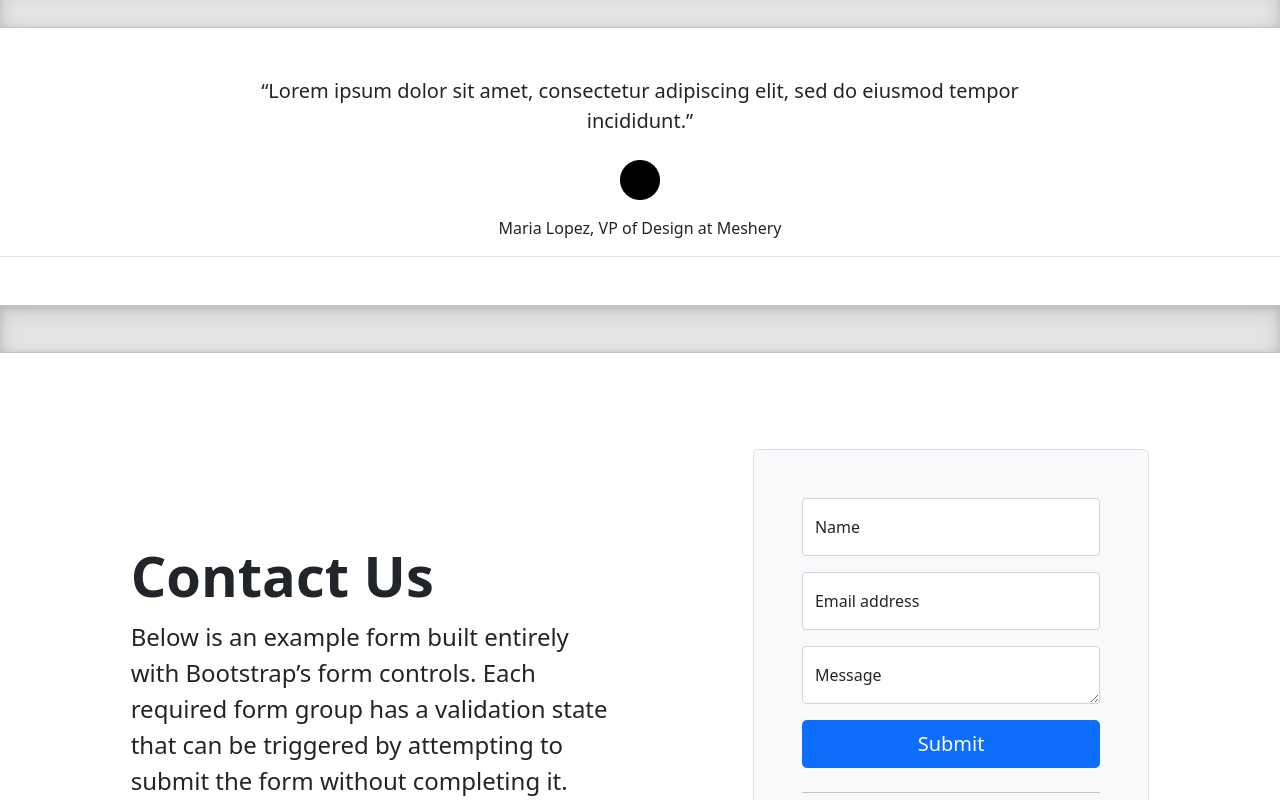
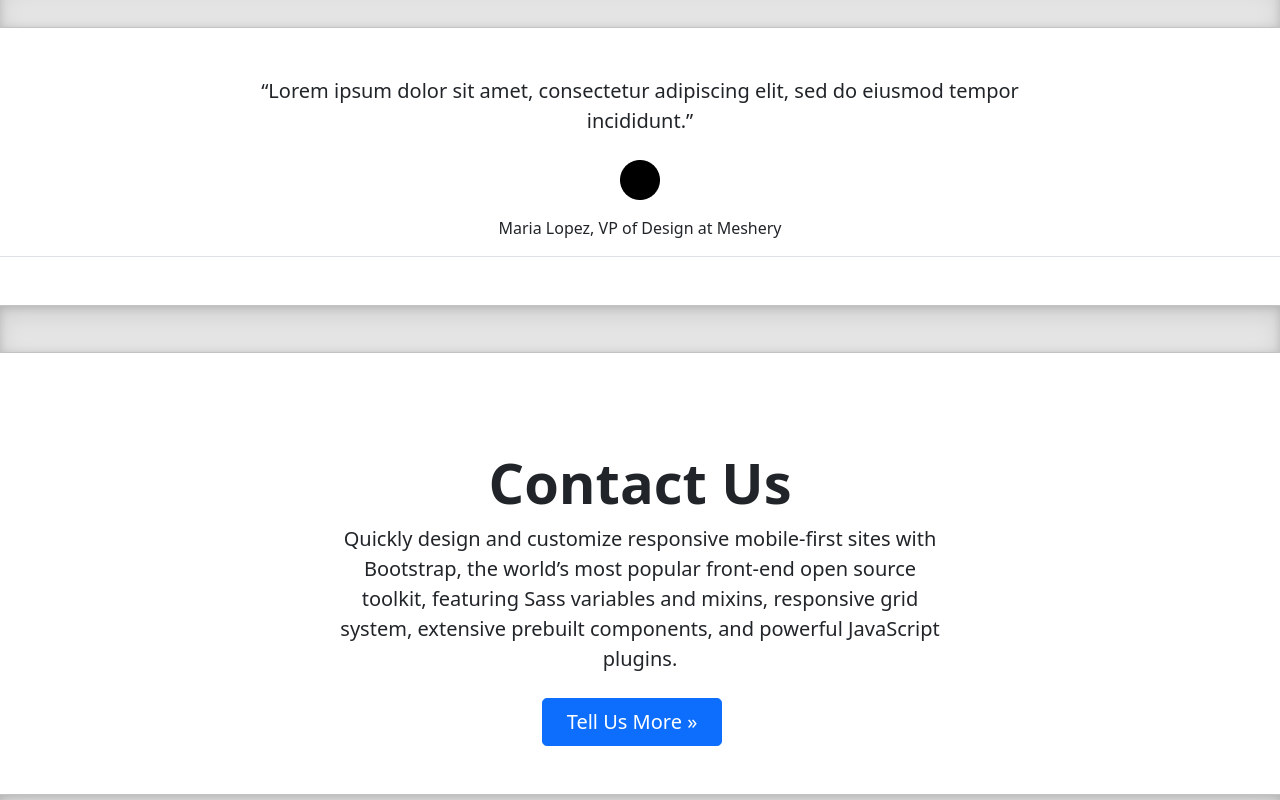
Before and after one commit to YangTuanAnh/TheUpbizniz-Website, a plain HTML site: page index.html in a window 1280 px wide. Shown: the part 2969-3769 px from the top of the page. Drawn offline with nearby package versions, Linux system fonts and the light colour scheme.

Commit message:
Edit Contact Us in Index

```diff
--- a/index.html
+++ b/index.html
@@ -93,7 +93,7 @@
                     <h2 class="display-5 fw-bold lh-1 mb-3">Về chúng tôi</h2>
                     <p class="lead">Quickly design and customize responsive mobile-first sites with Bootstrap, the world’s most popular front-end open source toolkit, featuring Sass variables and mixins, responsive grid system, extensive prebuilt components, and powerful JavaScript plugins.</p>
                     <div class="d-grid gap-2 d-md-flex justify-content-md-start">
-                      <a type="button" class="btn btn-primary btn-lg px-4 me-md-2" href="aboutus.html">Learn More</a>
+                      <a type="button" class="btn btn-primary btn-lg px-4 me-md-2" href="aboutus.html">Learn More &raquo;</a>
                     </div>
                   </div>
                 </div>
@@ -188,33 +188,15 @@
 
         <!--Contact Us-->
         <section id="contact">
-            <div class="container col-xl-10 col-xxl-8 px-4 py-5">
-                <div class="row align-items-center g-lg-5 py-5">
-                  <div class="col-lg-7 text-center text-lg-start">
-                    <h1 class="display-4 fw-bold lh-1 mb-3">Contact Us</h1>
-                    <p class="col-lg-10 fs-4">Below is an example form built entirely with Bootstrap’s form controls. Each required form group has a validation state that can be triggered by attempting to submit the form without completing it.</p>
-                  </div>
-                  <div class="col-md-10 mx-auto col-lg-5">
-                    <form class="p-4 p-md-5 border rounded-3 bg-light" method="post">
-                        <div class="form-floating mb-3">
-                            <input type="text" class="form-control" id="floatingInput" placeholder="Name">
-                            <label for="floatingInput">Name</label>
-                          </div>
-                      <div class="form-floating mb-3">
-                        <input type="email" class="form-control" id="floatingInput" placeholder="name@example.com">
-                        <label for="floatingInput">Email address</label>
-                      </div>
-                      <div class="form-floating mb-3">
-                        <textarea class="form-control" id="floatingInput" placeholder="Please enter your message here" rows="3"></textarea>
-                        <label for="floatingInput">Message</label>
-                      </div>
-                      <button class="w-100 btn btn-lg btn-primary" type="submit">Submit</button>
-                      <hr class="my-4">
-                      <small class="text-muted">By clicking Submit, you agree to the terms of use.</small>
-                    </form>
-                  </div>
-                </div>
+          <div class="px-4 pt-5 my-5 text-center">
+            <h2 class="display-4 fw-bold">Contact Us</h2>
+            <div class="col-lg-6 mx-auto">
+              <p class="lead mb-4">Quickly design and customize responsive mobile-first sites with Bootstrap, the world’s most popular front-end open source toolkit, featuring Sass variables and mixins, responsive grid system, extensive prebuilt components, and powerful JavaScript plugins.</p>
+              <div class="d-grid gap-2 d-sm-flex justify-content-sm-center mb-5">
+                <a type="button" class="btn btn-primary btn-lg px-4 me-sm-3" href="contact.html">Tell Us More &raquo;</a>
               </div>
+            </div>
+          </div>
         </section>
 
         <div class="b-example-divider"></div>
```
Also changed, not shown: ourteam.html (+3 -0 lines).
